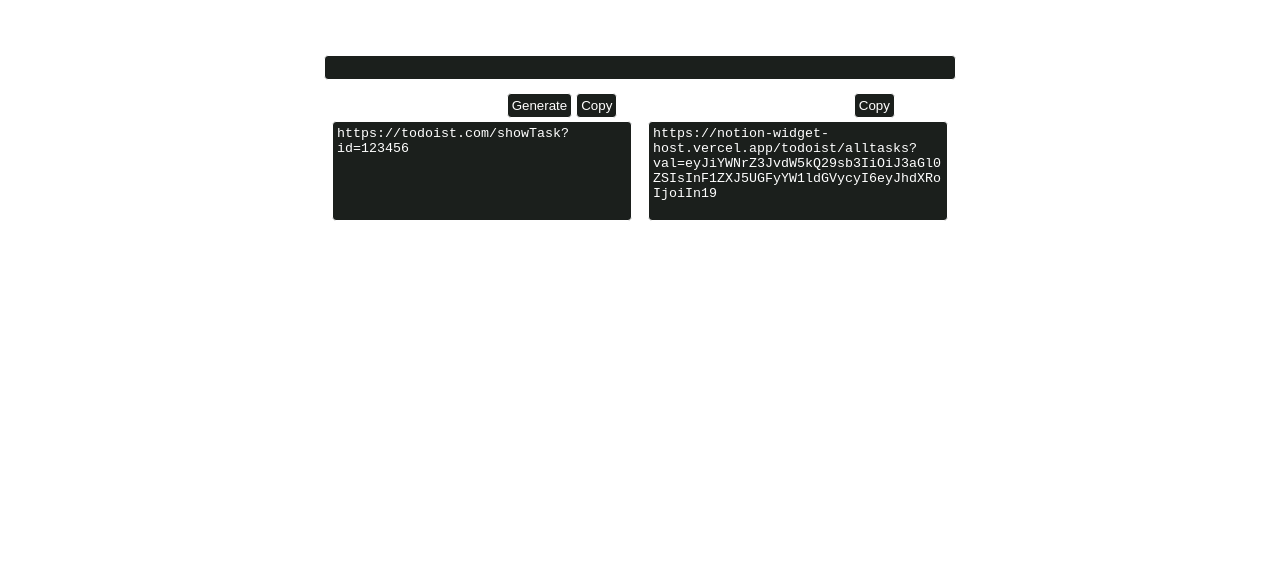
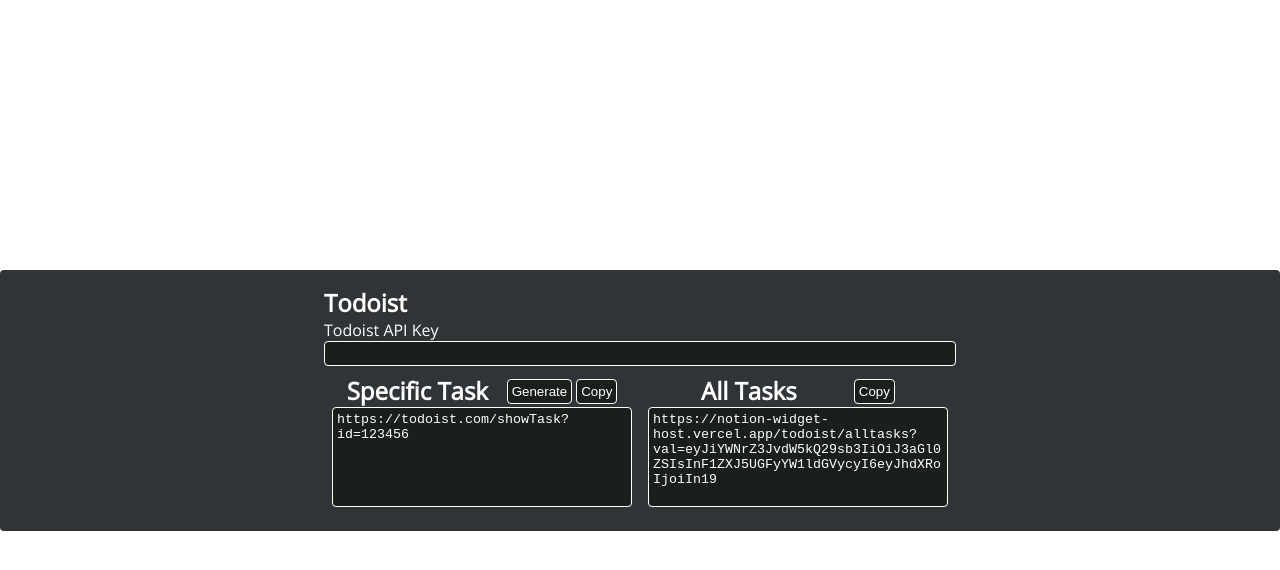
Before and after one commit to ajkneisl/notion-widget-host, a Next.js app: page / in a window 1280 px wide. Shown: the top 570 px of the page. Built offline with nearby package versions, Linux system fonts and the light colour scheme.

Commit message:
Styling updates

```diff
--- a/pages/_app.tsx
+++ b/pages/_app.tsx
@@ -8,7 +8,7 @@
           <Head>
               <title>Notion Widgets</title>
               <meta name="description" content="Notion widgets" />
-              <meta name="viewport" content="width=device-width, initial-scale=1"/>
+              <meta name="viewport" content="width=device-width"/>
               <link rel="icon" href="/favicon.ico" />
           </Head>
           <Component {...pageProps} />
--- a/styles/globals.css
+++ b/styles/globals.css
@@ -5,7 +5,11 @@
     padding: 0;
     margin: 0;
     font-family: "Open Sans", sans-serif;
-    background-color: transparent;
+    display: flex;
+    flex-direction: column;
+    justify-content: center;
+    align-content: center;
+    height: 100vh;
 }
 
 textarea, input, button {
--- a/styles/home.module.scss
+++ b/styles/home.module.scss
@@ -1,6 +1,9 @@
 
 
 .container {
+  background-color: #303437;
+  padding: 16px;
+  border-radius: 4px;
   display: flex;
   flex-direction: column;
   align-items: center;
```
